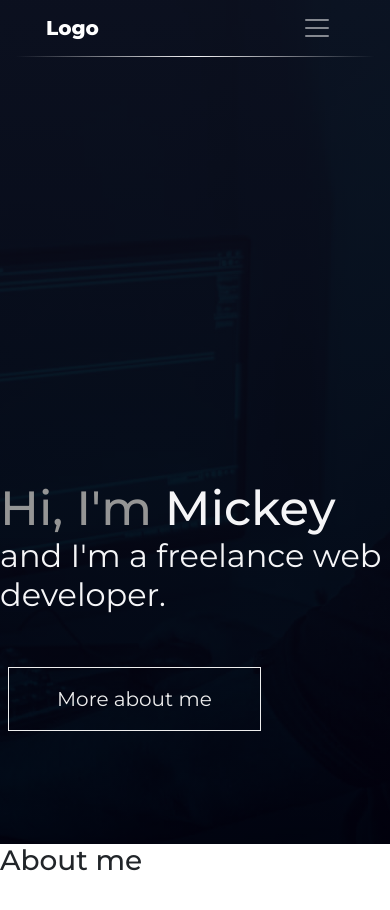
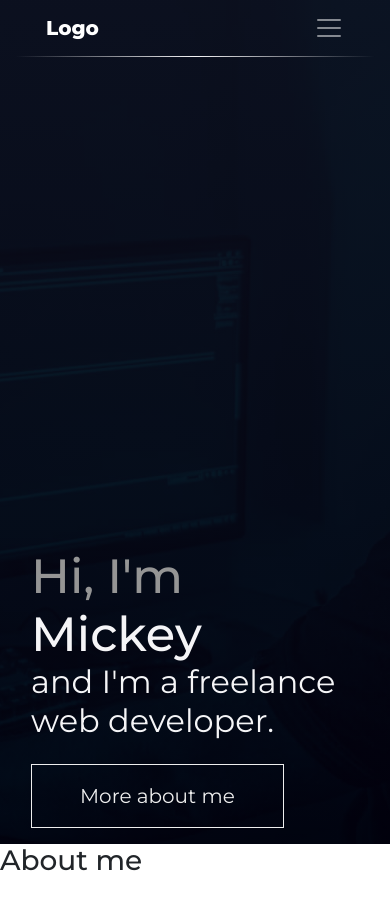
Before and after one commit to Daidelos/Portfolio---Miroslav-Stojcic, a website: page index.html in a window 390 px wide. Shown: the top 910 px of the page. Drawn offline with nearby package versions, Linux system fonts and the light colour scheme.

Commit message:
Fixed hero section wiggling

```diff
--- a/sass/layout/_header.scss
+++ b/sass/layout/_header.scss
@@ -28,6 +28,7 @@
       rgba(0, 0, 0, 0) 100%
     );
     z-index: 15;
+    width: 100%;
 
     display: block;
   }
@@ -37,6 +38,7 @@
 
 .navbar-toggler {
   border: none;
+  padding: 0;
 
   &:focus {
     outline: 1px solid rgba(#fff, 0.3);
@@ -147,10 +149,8 @@
   }
 }
 
-// Greeting box
-
 .hero-box {
-  height: 90vh;
+  height: 100%;
   display: flex;
   justify-content: flex-start;
   align-items: flex-end;
@@ -161,6 +161,7 @@
   display: flex;
   flex-direction: column;
   align-items: flex-start;
+  margin: 1rem;
 
   &__desc {
     font-weight: 400;
@@ -179,7 +180,6 @@
 
 .btn-main {
   padding: 1rem 3rem;
-  margin: 1.8rem 8px;
   border-radius: 0;
 }
 
```
Also changed, not shown: index.html (+1 -3 lines), css/custom.css.
